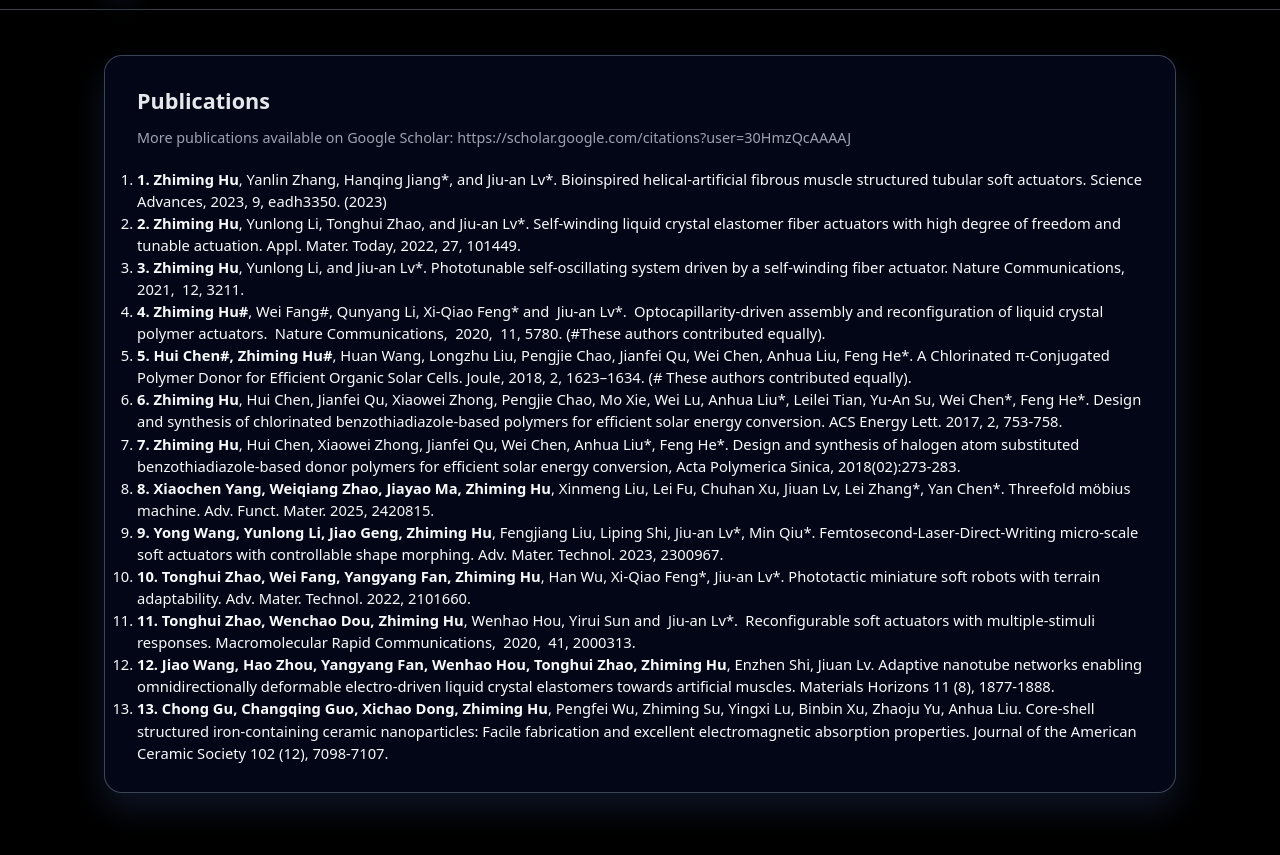
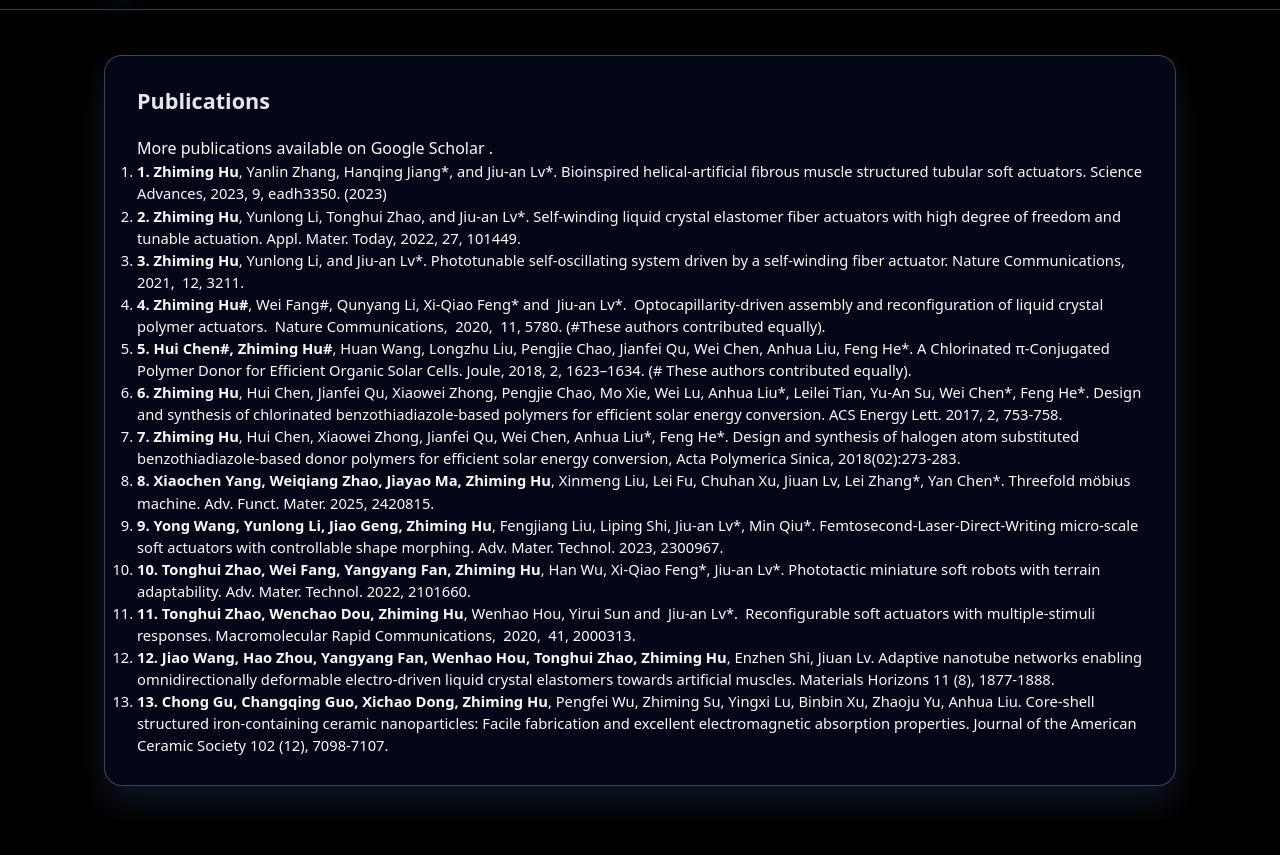
Before and after one commit to ZhimingHu-NJU/Zhiming-Hu, a plain HTML site: page index.html in a window 1280 px wide. Both pictures are taken after a click on the link "Publications". Shown: the part 55-910 px from the top of the page. Drawn offline with Linux system fonts and the light colour scheme.

Commit message:
Update index.html

```diff
--- a/index.html
+++ b/index.html
@@ -629,9 +629,12 @@
       <section class="content-section" id="publications">
         <h2 class="section-title">Publications</h2>
         <p class="section-subtitle">
-          More publications available on Google Scholar:
-https://scholar.google.com/citations?user=30HmzQcAAAAJ
-        </p>
+        <p>
+  More publications available on
+  <a href="https://scholar.google.com/citations?user=30HmzQcAAAAJ" target="_blank">
+    Google Scholar
+  </a>.
+</p>
        <div class="section-body">
     <ol>
         <li><strong>1.	Zhiming Hu</strong>, Yanlin Zhang, Hanqing Jiang*, and Jiu-an Lv*. Bioinspired helical-artificial fibrous muscle structured tubular soft actuators. Science Advances, 2023, 9, eadh3350. </em> (2023)</li>
```
